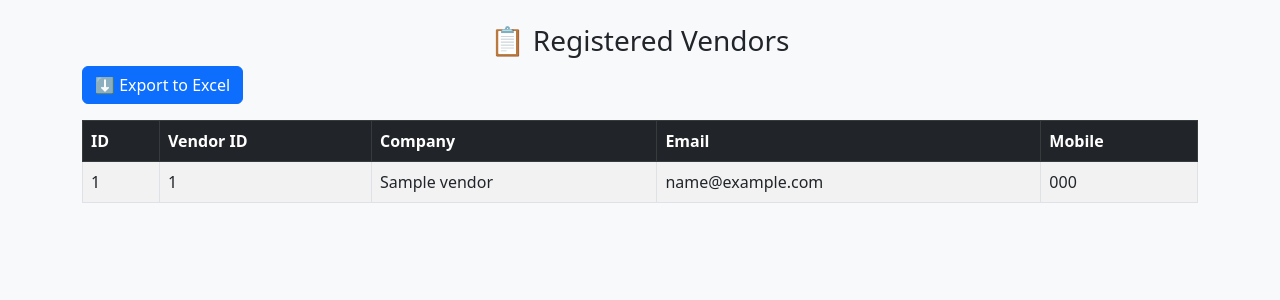
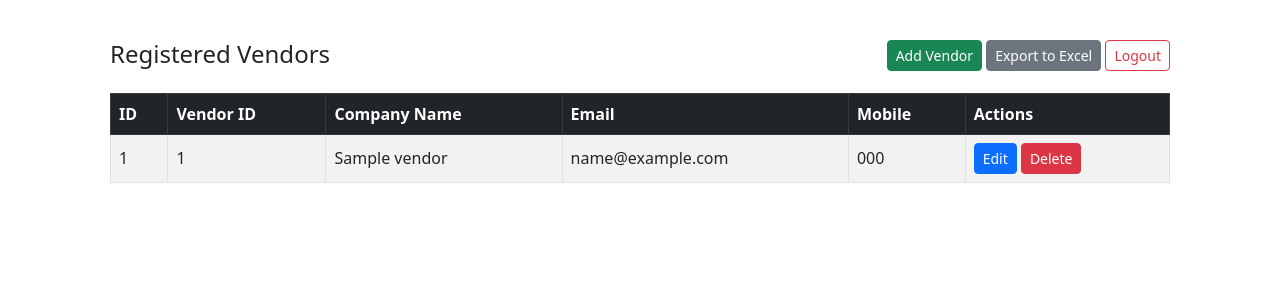
Before and after one commit to Madhan12-tech/Vanes_erp, a Flask app: page /vendors in a window 1280 px wide. Shown: the top 300 px of the page. Run offline with Flask 3, Linux system fonts and the light colour scheme; the visitor is signed in with stand-in values (Sample User, id 1); tables that the repository leaves empty hold one stand-in row (values such as "Sample post").

Commit message:
Update vendors.html

```diff
--- a/templates/vendors.html
+++ b/templates/vendors.html
@@ -1,13 +1,29 @@
 <!DOCTYPE html>
 <html lang="en">
 <head>
-  <meta charset="UTF-8" />
+  <meta charset="UTF-8">
+  <meta name="viewport" content="width=device-width, initial-scale=1.0">
   <title>Vendors List</title>
   <link href="https://cdn.jsdelivr.net/npm/bootstrap@5.3.0/dist/css/bootstrap.min.css" rel="stylesheet">
+  <style>
+    .container {
+      padding: 40px;
+    }
+    table th, table td {
+      vertical-align: middle;
+    }
+  </style>
 </head>
-<body class="bg-light">
-  <div class="container mt-4">
-    <h3 class="text-center">📋 Registered Vendors</h3>
+<body>
+  <div class="container">
+    <div class="d-flex justify-content-between mb-3">
+      <h4>Registered Vendors</h4>
+      <div>
+        <a href="/register" class="btn btn-sm btn-success">Add Vendor</a>
+        <a href="/export" class="btn btn-sm btn-secondary">Export to Excel</a>
+        <a href="/logout" class="btn btn-sm btn-outline-danger">Logout</a>
+      </div>
+    </div>
 
     {% with messages = get_flashed_messages(with_categories=true) %}
       {% if messages %}
@@ -17,16 +33,15 @@
       {% endif %}
     {% endwith %}
 
-    <a href="/export" class="btn btn-primary mb-3">⬇️ Export to Excel</a>
-
     <table class="table table-bordered table-striped">
       <thead class="table-dark">
         <tr>
           <th>ID</th>
           <th>Vendor ID</th>
-          <th>Company</th>
+          <th>Company Name</th>
           <th>Email</th>
           <th>Mobile</th>
+          <th>Actions</th>
         </tr>
       </thead>
       <tbody>
@@ -37,6 +52,10 @@
           <td>{{ v[2] }}</td>
           <td>{{ v[6] }}</td>
           <td>{{ v[4] }}</td>
+          <td>
+            <a href="/edit/{{ v[0] }}" class="btn btn-sm btn-primary">Edit</a>
+            <a href="/delete/{{ v[0] }}" class="btn btn-sm btn-danger" onclick="return confirm('Delete this vendor?')">Delete</a>
+          </td>
         </tr>
         {% endfor %}
       </tbody>
```
